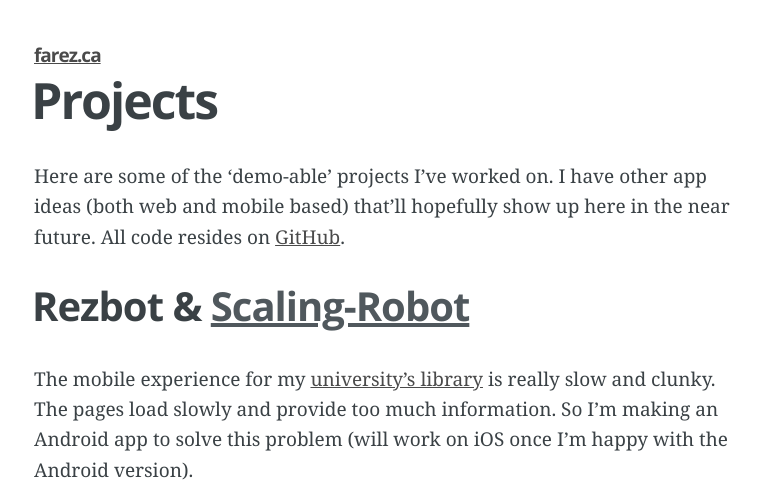
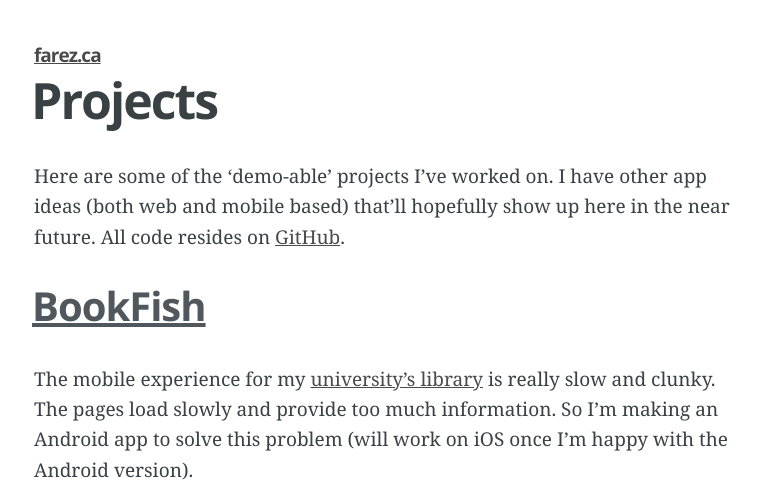
Before and after one commit to farezv/farezv.github.io, a Jekyll site: the page built from projects.md, in a window 1280 px wide and 1400 px high. Shown: the top 496 px of the window, without its empty margins (256-1017 px from the left). Built offline with Jekyll 4.4.1, drawn with Linux system fonts in a browser that asks for light colours; Markdown is read by kramdown in place of the engine named in the settings; some of the changed text lies outside the part shown; grey boxes are pictures that could not be loaded.

Commit message:
Updated with bookfish info

```diff
--- a/projects.md
+++ b/projects.md
@@ -11,14 +11,13 @@
 
 Here are some of the 'demo-able' projects I've worked on. I have other app ideas (both web and mobile based) that'll hopefully show up here in the near future. All code resides on [GitHub](http://github.com/farezv).
 
-## Rezbot & [Scaling-Robot](http://github.com/farezv/scaling-robot)
+## [BookFish](http://github.com/farezv/bookfish)
 
 The mobile experience for my [university's library](http://library.ubc.ca) is really slow and clunky. The pages load slowly and provide too much information. So I'm making an Android app to solve this problem (will work on iOS once I'm happy with the Android version).
 
+![](https://s3-us-west-2.amazonaws.com/farezcablog/img/bookfish-show.png)
 
-![](https://s3-us-west-2.amazonaws.com/farezcablog/img/bookSearch_v0.3.png) |   ![](https://s3-us-west-2.amazonaws.com/farezcablog/img/bookResults_v0.3.png)
-
-Scaling-robot is the backend Node.js server that web scrapes the library's site to provide book search results. Will update this page once the app is on the Google Play Store.
+A Node.js server that web scrapes the library's site to provide book search results. Will update this page once the app is on the Google Play Store.
 
 ## [Hublogs](http://hublogs.farezv.com)
 
```
